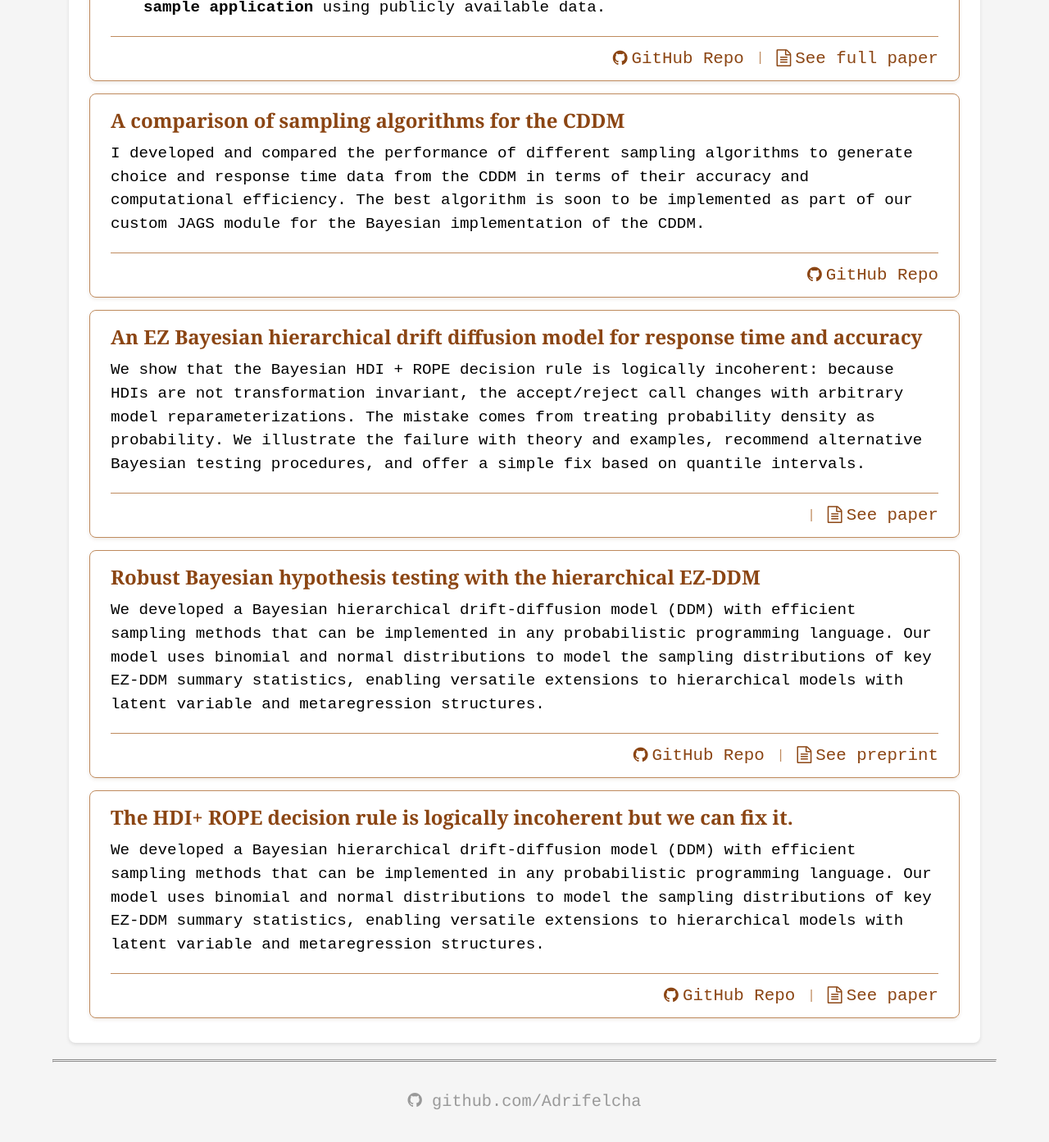
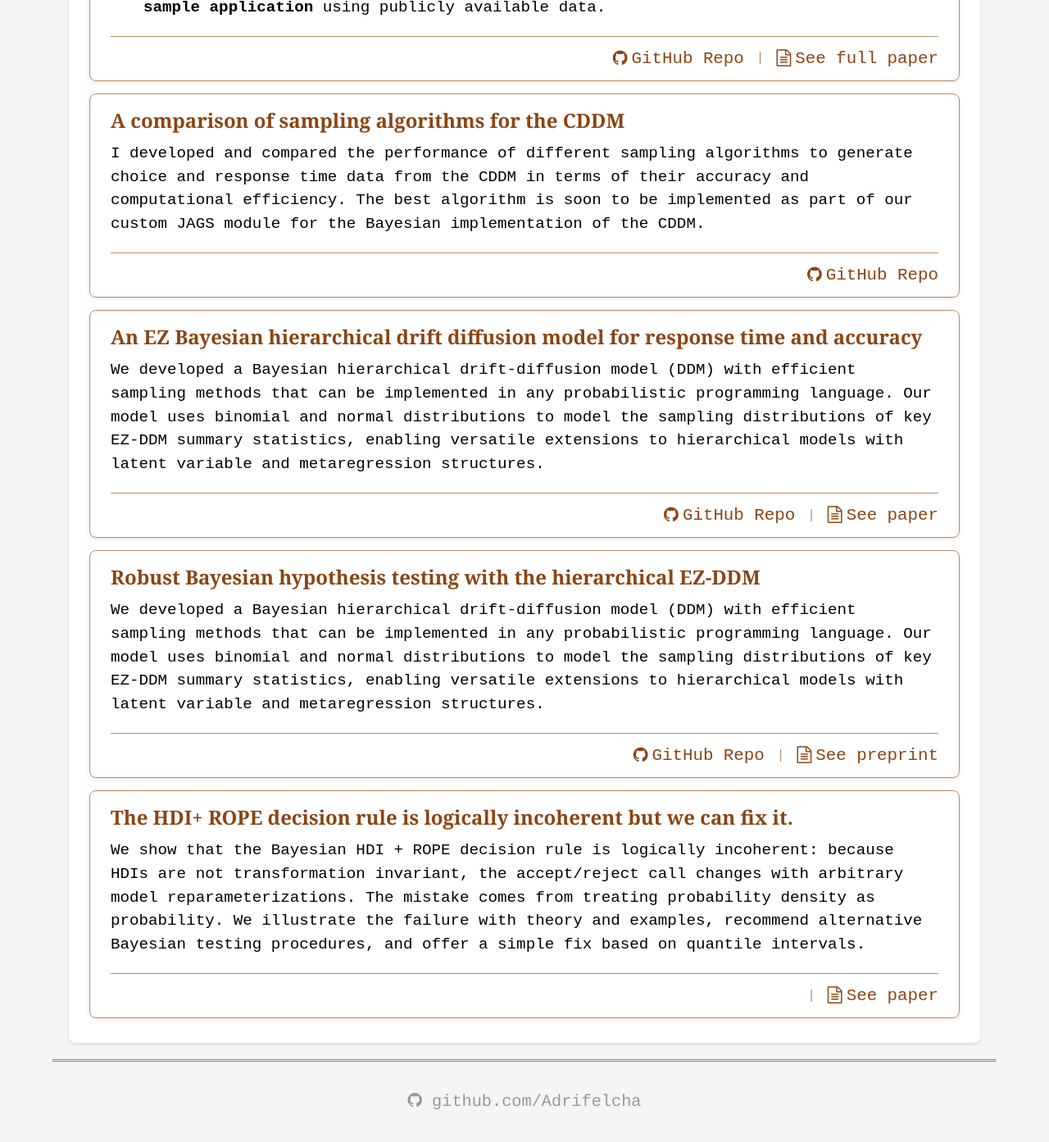
Before and after one commit to Adrifelcha/adrifelcha.github.io, a Jekyll site: the page built from projects/index.html, in a window 1280 px wide and 1400 px high, scrolled down 911 px. Shown: the top 1393 px of the window at 82% size. Built offline with Jekyll 4.4.1, drawn with Linux system fonts in a browser that asks for light colours; some web fonts are replaced.

Commit message:
Whoops! I updated the wrong text box - Correcting HDI+ROPE description

```diff
--- a/projects/index.html
+++ b/projects/index.html
@@ -98,18 +98,18 @@ title: Research Projects
             <div class="blog-item project-item" data-keywords="ezbhdm psychometrics statistics">
                 <div class="blog-content">
                     <div class="post-title">An EZ Bayesian hierarchical drift diffusion model for response time and accuracy</div>
-                    <div class="project-summary">We show that the Bayesian HDI + ROPE decision rule is logically incoherent: because HDIs are not transformation invariant, the accept/reject call changes with arbitrary model reparameterizations. The mistake comes from treating probability density as probability. We illustrate the failure with theory and examples, recommend alternative Bayesian testing procedures, and offer a simple fix based on quantile intervals.</div>
+                    <div class="project-summary">We developed a Bayesian hierarchical drift-diffusion model (DDM) with efficient sampling methods that can be implemented in any probabilistic programming language. Our model uses binomial and normal distributions to model the sampling distributions of key EZ-DDM summary statistics, enabling versatile extensions to hierarchical models with latent variable and metaregression structures.</div>
                     <!-- "Read more!" button can be removed if not needed -->
                     <!-- <div class="project-read-more-container">
                         <a href="/projects/ezbhdm.html" class="project-read-more-btn">Read more!</a>
                     </div> -->
                     <div class="project-links-bottom">
                         <div class="project-external-links">
-                            <!--<a href="https://github.com/Adrifelcha/EZ-project" class="project-icon-link" target="_blank" title="GitHub Repository">
+                            <a href="https://github.com/Adrifelcha/EZ-project" class="project-icon-link" target="_blank" title="GitHub Repository">
                                 <i class="fa fa-github"></i> GitHub Repo
-                            </a> -->
+                            </a>
                             <span class="link-separator">|</span>
-                            <a href="https://psycnet.apa.org/record/2024-85938-001" class="project-icon-link" target="_blank" title="Paper">
+                            <a href="https://link.springer.com/article/10.3758/s13423-025-02729-y" class="project-icon-link" target="_blank" title="Paper">
                                 <i class="fa fa-file-text-o"></i> See paper
                             </a>
                         </div>
@@ -142,18 +142,18 @@ title: Research Projects
             <div class="blog-item project-item" data-keywords="statistics">
                 <div class="blog-content">
                     <div class="post-title">The HDI+ ROPE decision rule is logically incoherent but we can fix it.</div>
-                    <div class="project-summary">We developed a Bayesian hierarchical drift-diffusion model (DDM) with efficient sampling methods that can be implemented in any probabilistic programming language. Our model uses binomial and normal distributions to model the sampling distributions of key EZ-DDM summary statistics, enabling versatile extensions to hierarchical models with latent variable and metaregression structures.</div>
+                    <div class="project-summary">We show that the Bayesian HDI + ROPE decision rule is logically incoherent: because HDIs are not transformation invariant, the accept/reject call changes with arbitrary model reparameterizations. The mistake comes from treating probability density as probability. We illustrate the failure with theory and examples, recommend alternative Bayesian testing procedures, and offer a simple fix based on quantile intervals.</div>
                     <!-- "Read more!" button can be removed if not needed -->
                     <!-- <div class="project-read-more-container">
                         <a href="/projects/ezbhdm.html" class="project-read-more-btn">Read more!</a>
                     </div> -->
                     <div class="project-links-bottom">
                         <div class="project-external-links">
-                            <a href="https://github.com/Adrifelcha/EZ-project" class="project-icon-link" target="_blank" title="GitHub Repository">
+                            <!--<a href="https://github.com/Adrifelcha/EZ-project" class="project-icon-link" target="_blank" title="GitHub Repository">
                                 <i class="fa fa-github"></i> GitHub Repo
-                            </a>
+                            </a> -->
                             <span class="link-separator">|</span>
-                            <a href="https://link.springer.com/article/10.3758/s13423-025-02729-y" class="project-icon-link" target="_blank" title="Paper">
+                            <a href="https://psycnet.apa.org/record/2024-85938-001" class="project-icon-link" target="_blank" title="Paper">
                                 <i class="fa fa-file-text-o"></i> See paper
                             </a>
                         </div>
```
